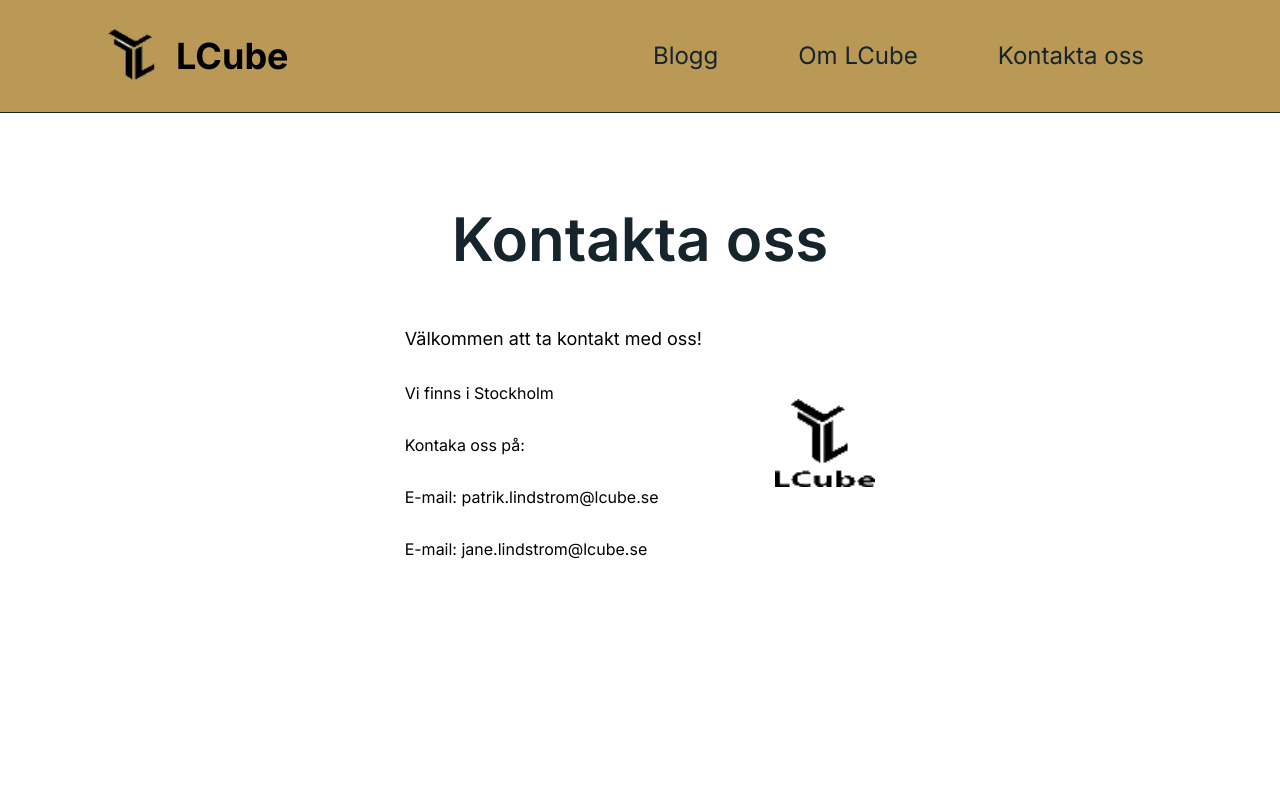
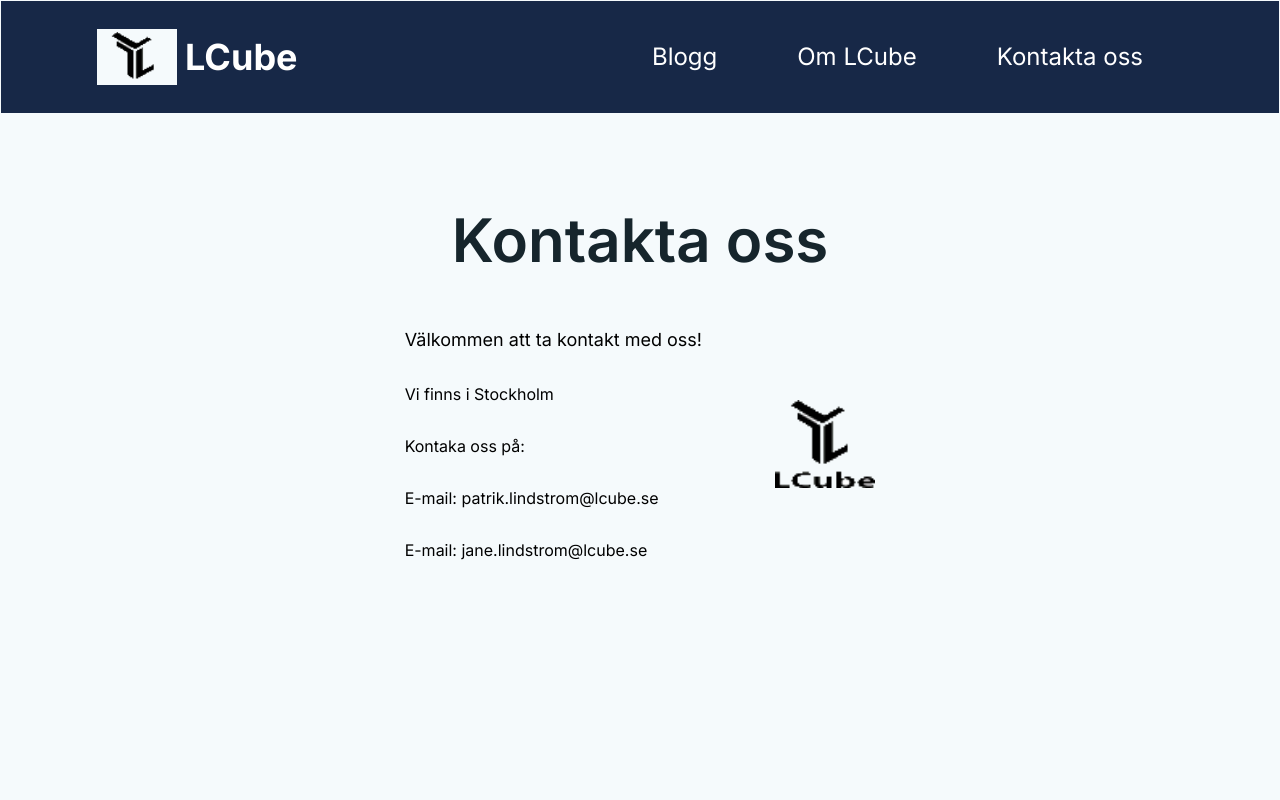
Before and after one commit to Emmasi/LCube, a Next.js app: page /contact in a window 1280 px wide. Shown: the top 800 px of the page. Built offline with nearby package versions, Linux system fonts and the light colour scheme.

Commit message:
new base color

```diff
--- a/app/components/shared/loggan.tsx
+++ b/app/components/shared/loggan.tsx
@@ -3,9 +3,9 @@ import Image from 'next/image'
 export default function Loggan() {
     return (
         <div className="flex flex-row items-center">
-        <Image src='/LCubelogo_transp_liten.gif' alt="Företags loggan, tre svarta L" width={80}
+        <Image className="log" src='/LCubelogo_transp_liten.gif' alt="Företags loggan, tre svarta L" width={80}
             height={80} />
-            <p className="font-bold text-4xl">LCube</p>
+            <p className="font-bold text-4xl navbar__item">LCube</p>
         </div>
     )
 }
--- a/app/globals.css
+++ b/app/globals.css
@@ -1,6 +1,9 @@
 @tailwind base;
 @tailwind components;
 @tailwind utilities;
+
+
+
 
 h1{
     color: #16252c;
@@ -17,18 +20,25 @@ h3{
 p{
     margin: 1rem 0;
 }
+main{
+    background-color: #f5fafc;
+}
 
 .header {
-    background-color: #b99955;
-    border-bottom: 1px #16252c solid;
+    background-color: #172847;
+    border:#f5fafc solid 1px;
 }
 
 .navbar__item {
-    color: #16252c;
+    color: #ffffff;
 }
-
+.log{
+    background-color: #f5fafc;
+    padding: 0.2rem;
+    margin-right: 0.5rem;
+}
 .breaker {
-    border: 8px #b99955 dotted;
+    border: 8px #172847 dotted;
     border-bottom: none;
     margin: 4rem auto;
     width: 40%;
@@ -60,6 +70,6 @@ p{
 }
 
 .footer {
-    background-color: #16252c;
+    background-color: #172847;
     color: #f5f3de;
 }
```
